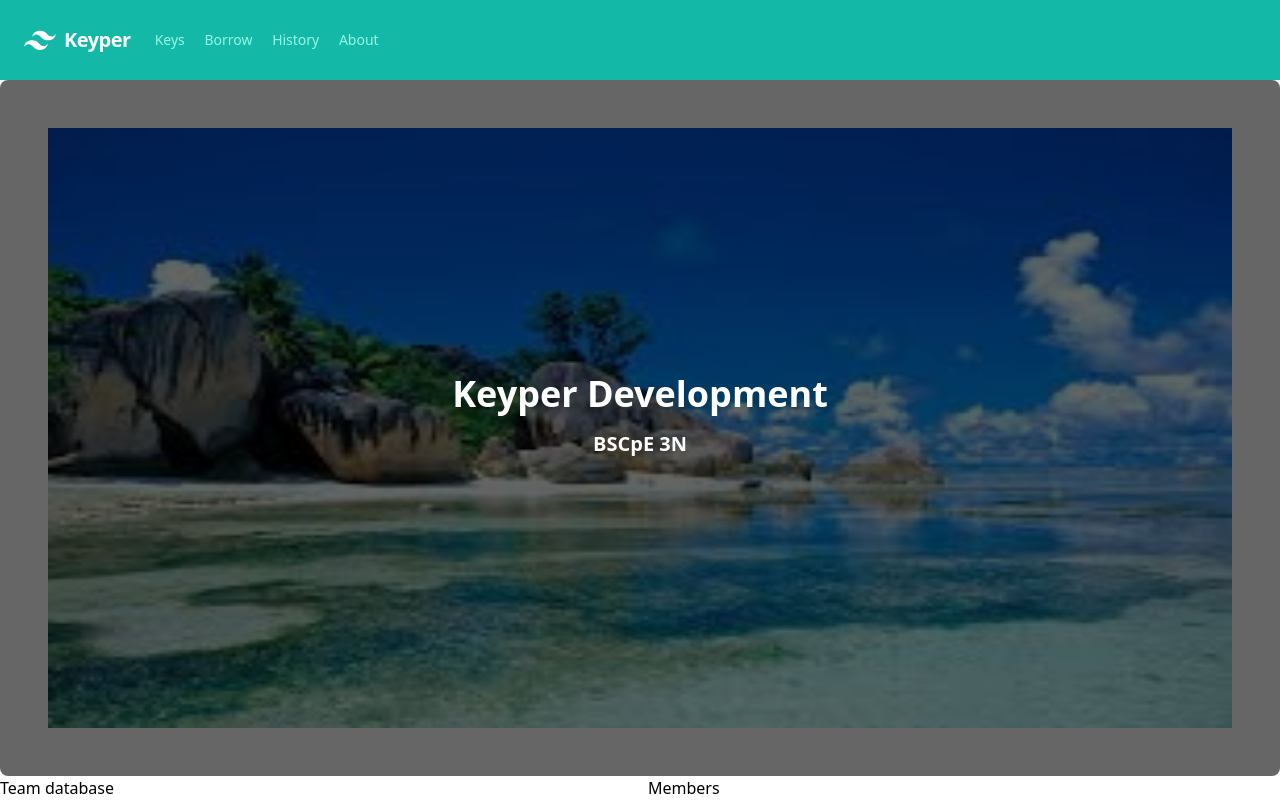
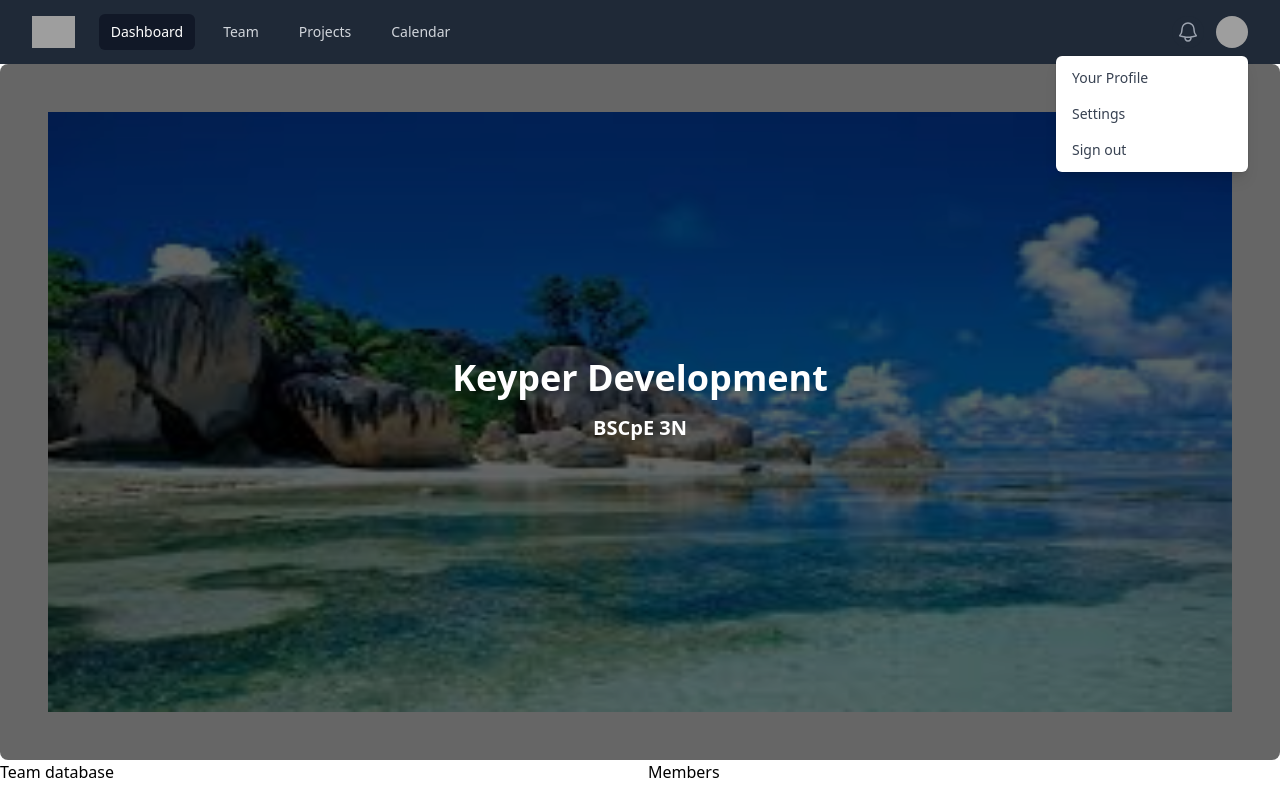
Before and after one commit to marcbentoy/Keyper, a Django app: page /about/ in a window 1280 px wide. Shown: the top 800 px of the page. Run offline with Django 4.2, Linux system fonts and the light colour scheme; grey boxes are pictures that could not be loaded.

```diff
--- a/frontend/templates/frontend/base.html
+++ b/frontend/templates/frontend/base.html
@@ -10,41 +10,96 @@
 </head>
 
 <body>
-    <nav class="flex items-center justify-between flex-wrap bg-teal-500 p-6">
-        <div class="flex items-center flex-shrink-0 text-white mr-6">
-            <svg class="fill-current h-8 w-8 mr-2" width="54" height="54" viewBox="0 0 54 54"
-                xmlns="http://www.w3.org/2000/svg">
-                <path
-                    d="M13.5 22.1c1.8-7.2 6.3-10.8 13.5-10.8 10.8 0 12.15 8.1 17.55 9.45 3.6.9 6.75-.45 9.45-4.05-1.8 7.2-6.3 10.8-13.5 10.8-10.8 0-12.15-8.1-17.55-9.45-3.6-.9-6.75.45-9.45 4.05zM0 38.3c1.8-7.2 6.3-10.8 13.5-10.8 10.8 0 12.15 8.1 17.55 9.45 3.6.9 6.75-.45 9.45-4.05-1.8 7.2-6.3 10.8-13.5 10.8-10.8 0-12.15-8.1-17.55-9.45-3.6-.9-6.75.45-9.45 4.05z" />
-            </svg>
-            <span class="font-semibold text-xl tracking-tight"><a href="/">Keyper</a></span>
+    <nav class="bg-gray-800">
+  <div class="mx-auto max-w-7xl px-2 sm:px-6 lg:px-8">
+    <div class="relative flex h-16 items-center justify-between">
+      <div class="absolute inset-y-0 left-0 flex items-center sm:hidden">
+        <!-- Mobile menu button-->
+        <button type="button" class="inline-flex items-center justify-center rounded-md p-2 text-gray-400 hover:bg-gray-700 hover:text-white focus:outline-none focus:ring-2 focus:ring-inset focus:ring-white" aria-controls="mobile-menu" aria-expanded="false">
+          <span class="sr-only">Open main menu</span>
+          <!--
+            Icon when menu is closed.
+
+            Menu open: "hidden", Menu closed: "block"
+          -->
+          <svg class="block h-6 w-6" fill="none" viewBox="0 0 24 24" stroke-width="1.5" stroke="currentColor" aria-hidden="true">
+            <path stroke-linecap="round" stroke-linejoin="round" d="M3.75 6.75h16.5M3.75 12h16.5m-16.5 5.25h16.5" />
+          </svg>
+          <!--
+            Icon when menu is open.
+
+            Menu open: "block", Menu closed: "hidden"
+          -->
+          <svg class="hidden h-6 w-6" fill="none" viewBox="0 0 24 24" stroke-width="1.5" stroke="currentColor" aria-hidden="true">
+            <path stroke-linecap="round" stroke-linejoin="round" d="M6 18L18 6M6 6l12 12" />
+          </svg>
+        </button>
+      </div>
+      <div class="flex flex-1 items-center justify-center sm:items-stretch sm:justify-start">
+        <div class="flex flex-shrink-0 items-center">
+          <img class="block h-8 w-auto lg:hidden" src="https://tailwindui.com/img/logos/mark.svg?color=indigo&shade=500" alt="Your Company">
+          <img class="hidden h-8 w-auto lg:block" src="https://tailwindui.com/img/logos/mark.svg?color=indigo&shade=500" alt="Your Company">
         </div>
-        <div class="block lg:hidden">
-            <button
-                class="flex items-center px-3 py-2 border rounded text-teal-200 border-teal-400 hover:text-white hover:border-white">
-                <svg class="fill-current h-3 w-3" viewBox="0 0 20 20" xmlns="http://www.w3.org/2000/svg">
-                    <title>Menu</title>
-                    <path d="M0 3h20v2H0V3zm0 6h20v2H0V9zm0 6h20v2H0v-2z" />
-                </svg>
+        <div class="hidden sm:ml-6 sm:block">
+          <div class="flex space-x-4">
+            <!-- Current: "bg-gray-900 text-white", Default: "text-gray-300 hover:bg-gray-700 hover:text-white" -->
+            <a href="#" class="bg-gray-900 text-white rounded-md px-3 py-2 text-sm font-medium" aria-current="page">Dashboard</a>
+            <a href="#" class="text-gray-300 hover:bg-gray-700 hover:text-white rounded-md px-3 py-2 text-sm font-medium">Team</a>
+            <a href="#" class="text-gray-300 hover:bg-gray-700 hover:text-white rounded-md px-3 py-2 text-sm font-medium">Projects</a>
+            <a href="#" class="text-gray-300 hover:bg-gray-700 hover:text-white rounded-md px-3 py-2 text-sm font-medium">Calendar</a>
+          </div>
+        </div>
+      </div>
+      <div class="absolute inset-y-0 right-0 flex items-center pr-2 sm:static sm:inset-auto sm:ml-6 sm:pr-0">
+        <button type="button" class="rounded-full bg-gray-800 p-1 text-gray-400 hover:text-white focus:outline-none focus:ring-2 focus:ring-white focus:ring-offset-2 focus:ring-offset-gray-800">
+          <span class="sr-only">View notifications</span>
+          <svg class="h-6 w-6" fill="none" viewBox="0 0 24 24" stroke-width="1.5" stroke="currentColor" aria-hidden="true">
+            <path stroke-linecap="round" stroke-linejoin="round" d="M14.857 17.082a23.848 23.848 0 005.454-1.31A8.967 8.967 0 0118 9.75v-.7V9A6 6 0 006 9v.75a8.967 8.967 0 01-2.312 6.022c1.733.64 3.56 1.085 5.455 1.31m5.714 0a24.255 24.255 0 01-5.714 0m5.714 0a3 3 0 11-5.714 0" />
+          </svg>
+        </button>
+
+        <!-- Profile dropdown -->
+        <div class="relative ml-3">
+          <div>
+            <button type="button" class="flex rounded-full bg-gray-800 text-sm focus:outline-none focus:ring-2 focus:ring-white focus:ring-offset-2 focus:ring-offset-gray-800" id="user-menu-button" aria-expanded="false" aria-haspopup="true">
+              <span class="sr-only">Open user menu</span>
+              <img class="h-8 w-8 rounded-full" src="https://images.unsplash.com/photo-1472099645785-5658abf4ff4e?ixlib=rb-1.2.1&ixid=eyJhcHBfaWQiOjEyMDd9&auto=format&fit=facearea&facepad=2&w=256&h=256&q=80" alt="">
             </button>
+          </div>
+
+          <!--
+            Dropdown menu, show/hide based on menu state.
+
+            Entering: "transition ease-out duration-100"
+              From: "transform opacity-0 scale-95"
+              To: "transform opacity-100 scale-100"
+            Leaving: "transition ease-in duration-75"
+              From: "transform opacity-100 scale-100"
+              To: "transform opacity-0 scale-95"
+          -->
+          <div class="absolute right-0 z-10 mt-2 w-48 origin-top-right rounded-md bg-white py-1 shadow-lg ring-1 ring-black ring-opacity-5 focus:outline-none" role="menu" aria-orientation="vertical" aria-labelledby="user-menu-button" tabindex="-1">
+            <!-- Active: "bg-gray-100", Not Active: "" -->
+            <a href="#" class="block px-4 py-2 text-sm text-gray-700" role="menuitem" tabindex="-1" id="user-menu-item-0">Your Profile</a>
+            <a href="#" class="block px-4 py-2 text-sm text-gray-700" role="menuitem" tabindex="-1" id="user-menu-item-1">Settings</a>
+            <a href="#" class="block px-4 py-2 text-sm text-gray-700" role="menuitem" tabindex="-1" id="user-menu-item-2">Sign out</a>
+          </div>
         </div>
-        <div class="w-full block flex-grow lg:flex lg:items-center lg:w-auto">
-            <div class="text-sm lg:flex-grow">
-                <a href="/keys" class="block mt-4 lg:inline-block lg:mt-0 text-teal-200 hover:text-white mr-4">
-                    Keys
-                </a>
-                <a href="/borrow" class="block mt-4 lg:inline-block lg:mt-0 text-teal-200 hover:text-white mr-4">
-                    Borrow
-                </a>
-                <a href="/history" class="block mt-4 lg:inline-block lg:mt-0 text-teal-200 hover:text-white mr-4">
-                    History
-                </a>
-                <a href="/about" class="block mt-4 lg:inline-block lg:mt-0 text-teal-200 hover:text-white">
-                    About
-                </a>
-            </div>
-        </div>
-    </nav>
+      </div>
+    </div>
+  </div>
+
+  <!-- Mobile menu, show/hide based on menu state. -->
+  <div class="sm:hidden" id="mobile-menu">
+    <div class="space-y-1 px-2 pb-3 pt-2">
+      <!-- Current: "bg-gray-900 text-white", Default: "text-gray-300 hover:bg-gray-700 hover:text-white" -->
+      <a href="#" class="bg-gray-900 text-white block rounded-md px-3 py-2 text-base font-medium" aria-current="page">Dashboard</a>
+      <a href="#" class="text-gray-300 hover:bg-gray-700 hover:text-white block rounded-md px-3 py-2 text-base font-medium">Team</a>
+      <a href="#" class="text-gray-300 hover:bg-gray-700 hover:text-white block rounded-md px-3 py-2 text-base font-medium">Projects</a>
+      <a href="#" class="text-gray-300 hover:bg-gray-700 hover:text-white block rounded-md px-3 py-2 text-base font-medium">Calendar</a>
+    </div>
+  </div>
+</nav>
+
     {% block content %}
 
     {% endblock %}
```
Also changed, not shown: README.md, frontend/static/frontend/media/logo-dark.svg (added), frontend/static/frontend/media/logo-light.svg (added), logo-full-dark.svg (added).
